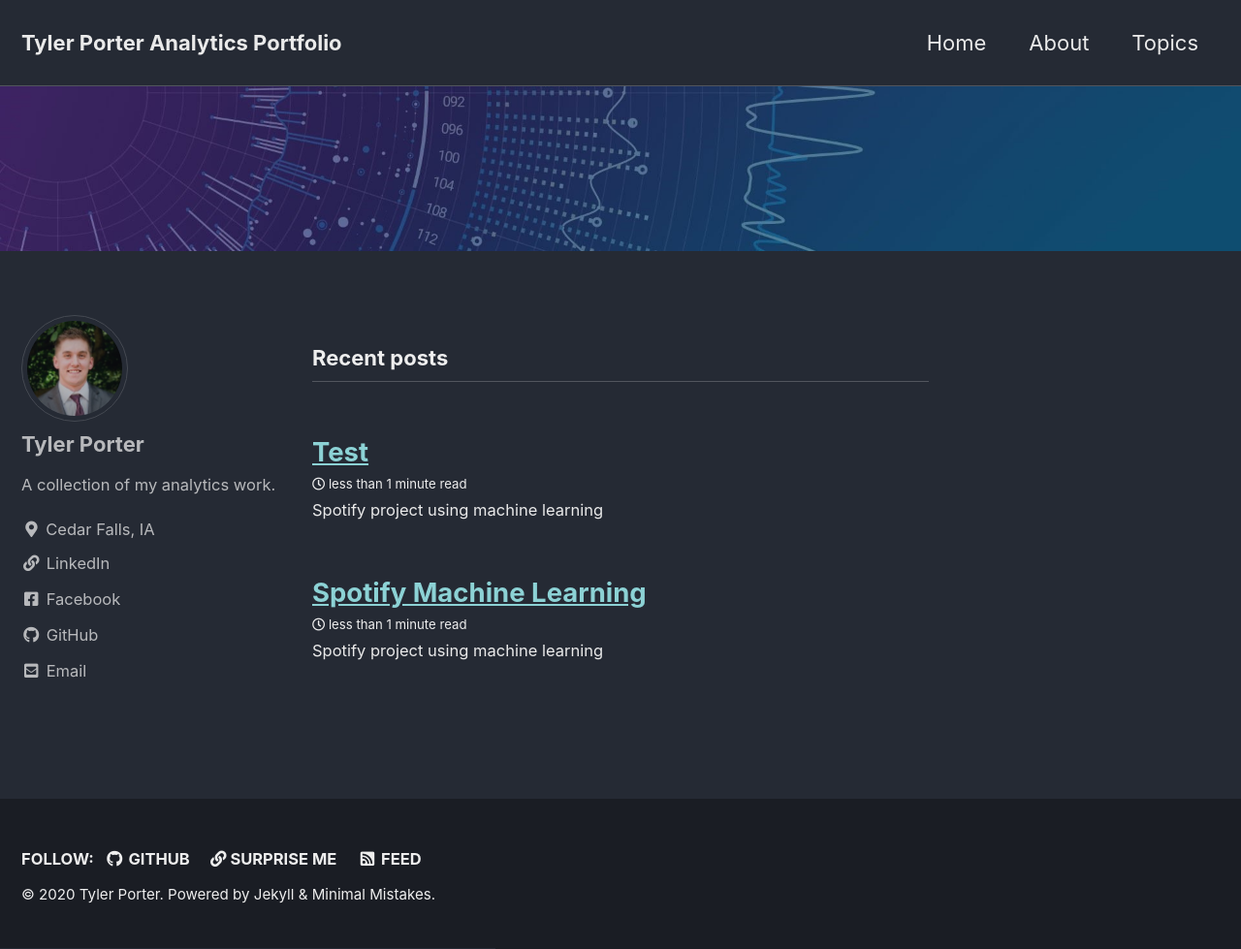
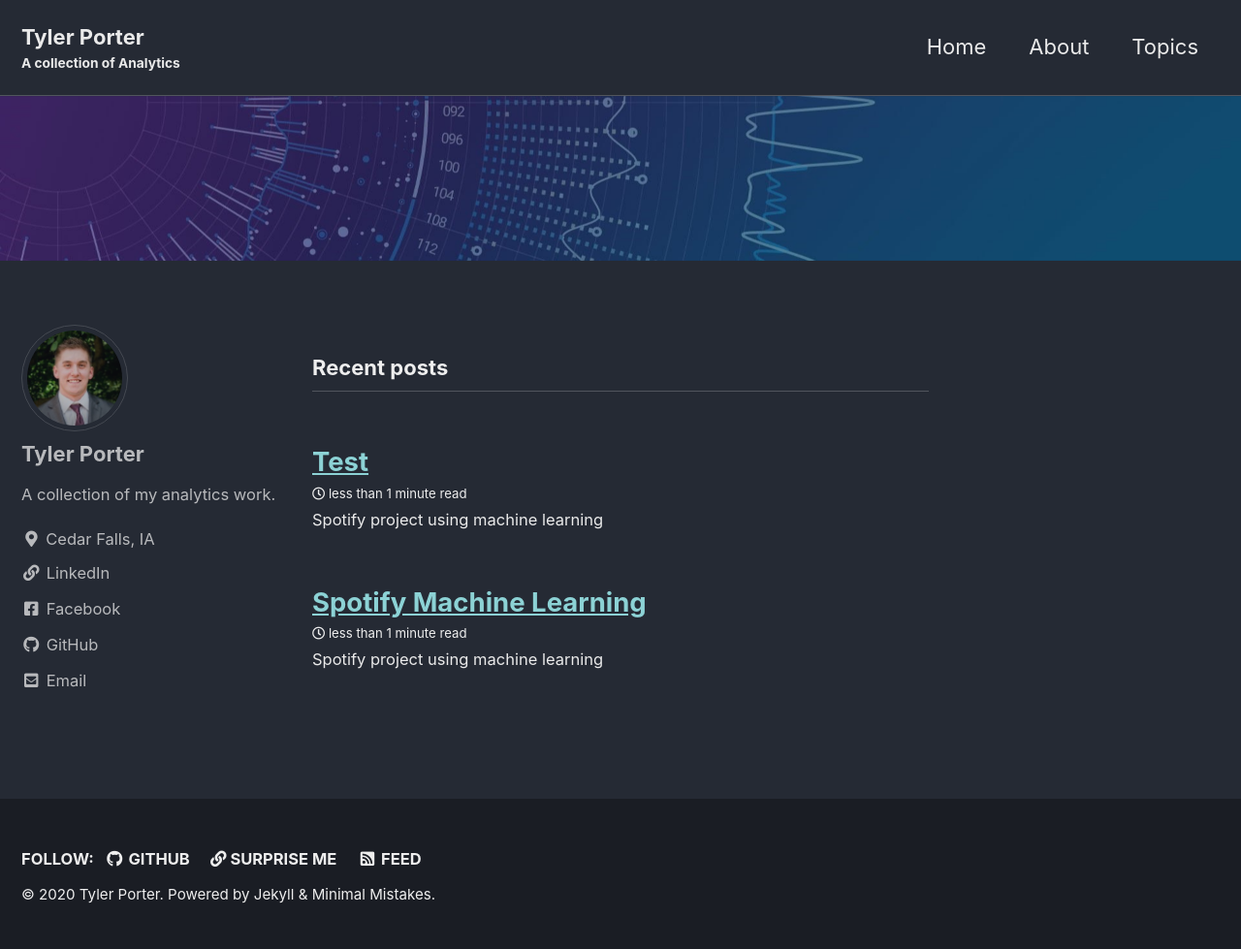
Before and after one commit to tyljporter/typo.github.io, a Jekyll site: the page built from index.html, in a window 1280 px wide and 979 px high. Shown: the whole window at 97% size. Built offline with Jekyll 4.4.1, drawn with Linux system fonts in a browser that asks for light colours; cached includes are drawn as plain includes; the list of posts is cut into pages by our own code.

Commit message:
New title

```diff
--- a/_config.yml
+++ b/_config.yml
@@ -16,11 +16,11 @@ minimal_mistakes_skin    : "dark" # "air", "aqua", "contrast", "dark", "dirt", "
 
 # Site Settings
 locale                   : "en-US"
-title                    : "Tyler Porter Analytics Portfolio"
+title                    : "Tyler Porter"
 title_separator          : "-"
-subtitle                 : # site tagline that appears below site title in masthead
+subtitle                 : "A collection of Analytics"
 name                     : "Tyler Porter"
-description              : "Data Analysis Portfolio"
+description              : "Portfolio"
 url                      : # the base hostname & protocol for your site e.g. "https://mmistakes.github.io"
 baseurl                  : # the subpath of your site, e.g. "/blog"
 repository               : # GitHub username/repo-name e.g. "mmistakes/minimal-mistakes"
```
